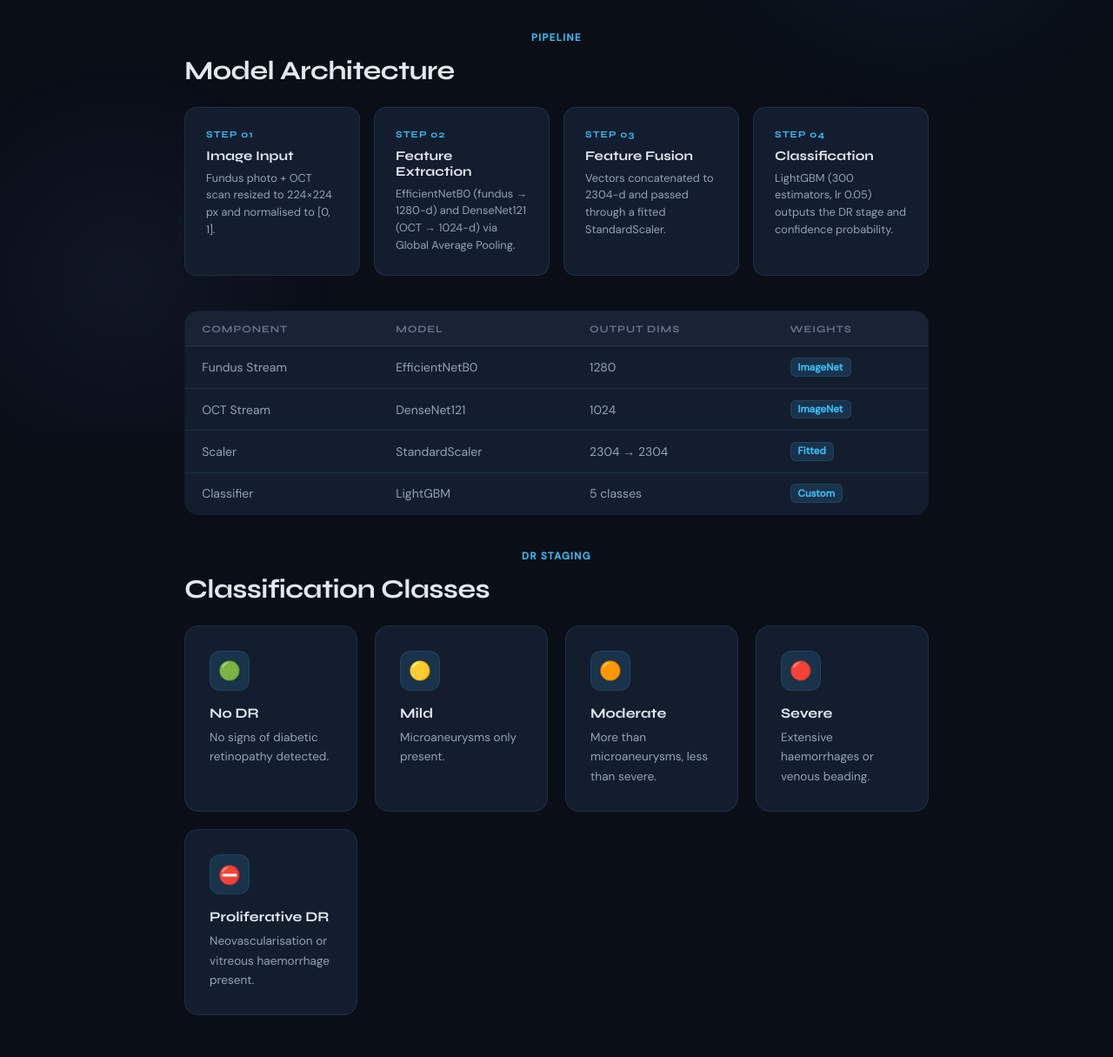
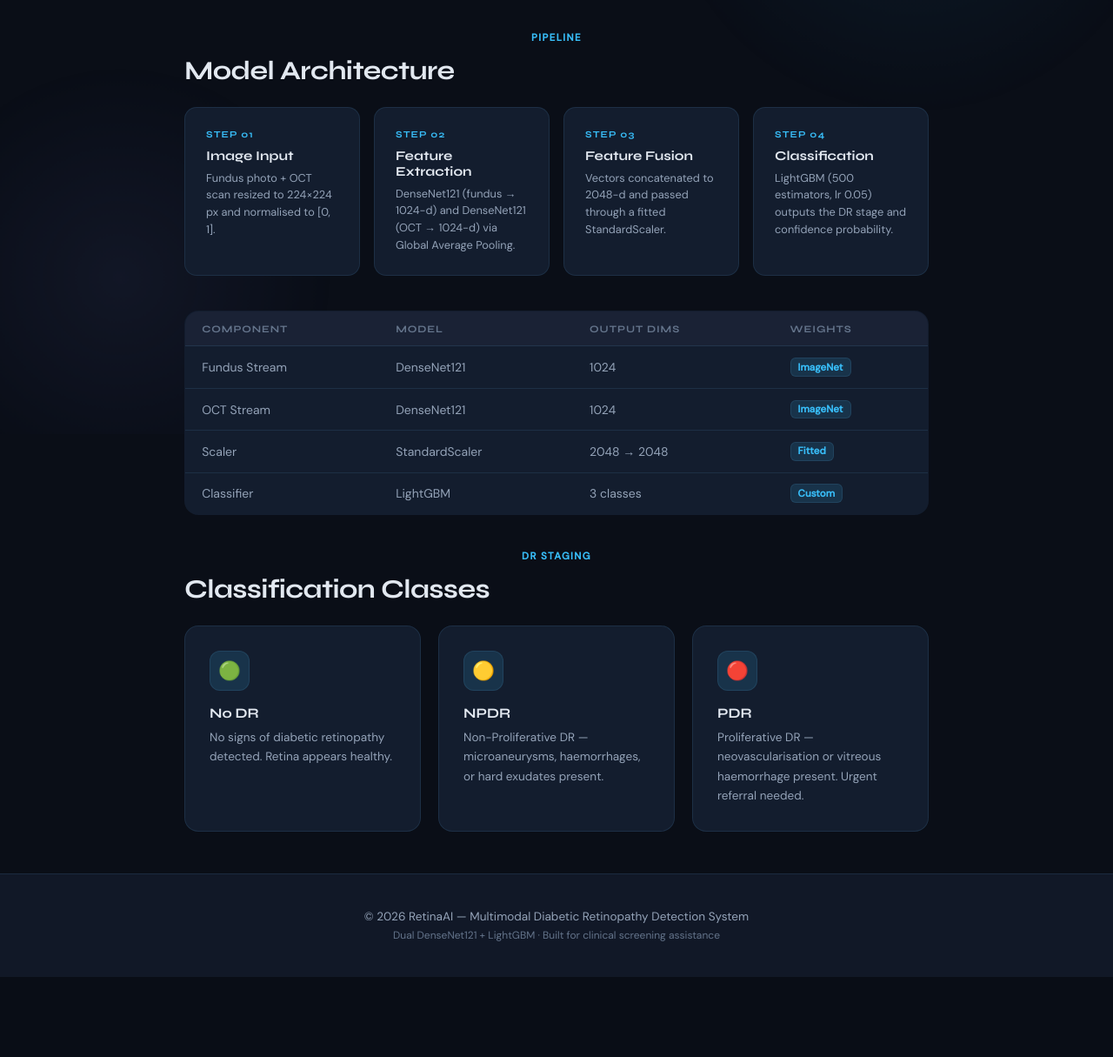
Before and after one commit to mloukikreddy/retina-ai, a Flask app: page /about in a window 1280 px wide. Shown: the part 301-1516 px from the top of the page at 87% size. After the commit the page ends 1424 px from the top, so only its background shows below. Run offline with Flask 3, Linux system fonts and the light colour scheme; parts of the project's set-up code (start-up, migrations or seed data) failed here and were passed over.

Commit message:
Initial commit: RetinaAI DR detection

```diff
--- a/app.py
+++ b/app.py
@@ -78,4 +78,4 @@ def signin():
 
 
 if __name__ == "__main__":
-    app.run(host="0.0.0.0", port=10000)
+    app.run(debug=True)
--- a/config.py
+++ b/config.py
@@ -2,8 +2,6 @@ IMG_SIZE = 224
 
 CLASS_MAP = {
     0: "No DR",
-    1: "Mild",
-    2: "Moderate",
-    3: "Severe",
-    4: "Proliferative DR"
+    1: "NPDR",
+    2: "PDR"
 }
--- a/predict.py
+++ b/predict.py
@@ -1,7 +1,7 @@
 import cv2
 import numpy as np
 import joblib
-import keras
+import tensorflow.keras as keras
 from config import IMG_SIZE, CLASS_MAP
 
 fundus_model = keras.models.load_model("models/fundus_model.h5", compile=False)
--- a/requirements.txt
+++ b/requirements.txt
@@ -1,6 +1,6 @@
 Flask==3.0.3
-tensorflow==2.10.0
-opencv-python-headless==4.9.0.80
+tensorflow==2.19.1
+opencv-python==4.9.0.80
 numpy==1.26.4
 pandas==2.2.2
 scikit-learn==1.4.2
@@ -9,3 +9,4 @@ pillow==10.3.0
 joblib==1.4.2
 tqdm==4.66.4
 h5py==3.11.0
+Werkzeug==3.0.3
--- a/runtime.txt
+++ /dev/null
@@ -1 +0,0 @@
-python-3.10.13
--- a/static/style.css
+++ b/static/style.css
@@ -395,3 +395,89 @@ nav {
   transition: all .35s cubic-bezier(.34,1.56,.64,1); min-width: 240px;
 }
 .toast.show { transform: translateY(0); opacity: 1; }
+
+/* ══════════════════════════════════════════
+   RECOMMENDATION BOX
+══════════════════════════════════════════ */
+.recommendation-box {
+  background: var(--bg3); border: 1px solid var(--border);
+  border-radius: 14px; padding: 1.25rem 1.5rem;
+  margin-top: 1.5rem; margin-bottom: 1.5rem;
+}
+.rec-label {
+  font-family: 'Syne', sans-serif; font-size: .78rem; font-weight: 700;
+  text-transform: uppercase; letter-spacing: .08em;
+  color: var(--accent); margin-bottom: .6rem;
+}
+.recommendation-box p {
+  font-size: .9rem; color: var(--text2); line-height: 1.6;
+}
+
+/* ══════════════════════════════════════════
+   FOOTER
+══════════════════════════════════════════ */
+.site-footer {
+  position: relative; z-index: 1;
+  text-align: center; padding: 2.5rem 2rem;
+  border-top: 1px solid var(--border);
+  background: var(--bg2);
+}
+.site-footer p {
+  font-family: 'DM Sans', sans-serif;
+  font-size: .85rem; color: var(--text2);
+}
+.footer-sub {
+  font-size: .75rem !important; color: var(--text3) !important;
+  margin-top: .35rem;
+}
+
+/* ══════════════════════════════════════════
+   MOBILE HAMBURGER MENU
+══════════════════════════════════════════ */
+.hamburger {
+  display: none; background: none; border: none;
+  color: var(--text); cursor: pointer; padding: .5rem;
+  font-size: 1.4rem; z-index: 101;
+}
+@media(max-width: 680px) {
+  .hamburger { display: flex; align-items: center; }
+  .nav-links {
+    position: fixed; top: 0; right: -100%;
+    width: 260px; height: 100vh;
+    background: var(--bg2); border-left: 1px solid var(--border);
+    flex-direction: column; padding: 5rem 1.5rem 2rem;
+    gap: .5rem; transition: right .35s ease;
+    z-index: 100; backdrop-filter: blur(20px);
+  }
+  .nav-links.open { right: 0; }
+  .nav-btn { width: 100%; justify-content: flex-start; padding: .75rem 1rem; }
+  .theme-toggle { margin-left: 0; margin-top: .5rem; }
+}
+
+/* ══════════════════════════════════════════
+   SCROLL ANIMATIONS
+══════════════════════════════════════════ */
+.fade-in {
+  opacity: 0; transform: translateY(24px);
+  transition: opacity .6s ease, transform .6s ease;
+}
+.fade-in.visible {
+  opacity: 1; transform: translateY(0);
+}
+
+/* ══════════════════════════════════════════
+   EXTRA POLISH
+══════════════════════════════════════════ */
+.drag-over { border-color: var(--accent) !important; background: var(--glow) !important; }
+
+/* Smooth focus rings */
+:focus-visible {
+  outline: 2px solid var(--accent);
+  outline-offset: 2px;
+}
+
+/* Selection color */
+::selection {
+  background: rgba(56,189,248,.3);
+  color: var(--text);
+}
--- a/static/theme.js
+++ b/static/theme.js
@@ -27,3 +27,36 @@ function showToast(msg) {
   t.classList.add('show');
   setTimeout(() => t.classList.remove('show'), 3200);
 }
+
+// ── Mobile hamburger menu ─────────────────
+function toggleMenu() {
+  const links = document.querySelector('.nav-links');
+  if (links) links.classList.toggle('open');
+}
+
+// Close menu when clicking a link
+document.addEventListener('click', function(e) {
+  const links = document.querySelector('.nav-links');
+  const hamburger = document.querySelector('.hamburger');
+  if (links && links.classList.contains('open') &&
+      !links.contains(e.target) && !hamburger.contains(e.target)) {
+    links.classList.remove('open');
+  }
+});
+
+// ── Scroll-triggered fade-in animations ───
+document.addEventListener('DOMContentLoaded', function() {
+  const faders = document.querySelectorAll('.fade-in');
+  if (faders.length === 0) return;
+
+  const observer = new IntersectionObserver(function(entries) {
+    entries.forEach(function(entry) {
+      if (entry.isIntersecting) {
+        entry.target.classList.add('visible');
+        observer.unobserve(entry.target);
+      }
+    });
+  }, { threshold: 0.15 });
+
+  faders.forEach(function(el) { observer.observe(el); });
+});
--- a/templates/about.html
+++ b/templates/about.html
@@ -12,6 +12,7 @@
 
 <nav>
   <a class="nav-logo" href="/">👁 RetinaAI <span class="dot"></span></a>
+  <button class="hamburger" onclick="toggleMenu()" aria-label="Menu">☰</button>
   <div class="nav-links">
     <a class="nav-btn" href="/">Home</a>
     <a class="nav-btn" href="/predict">🔬 Predict</a>
@@ -41,17 +42,17 @@
       <div class="step-card">
         <div class="step-num">Step 02</div>
         <div class="step-title">Feature Extraction</div>
-        <div class="step-desc">EfficientNetB0 (fundus → 1280-d) and DenseNet121 (OCT → 1024-d) via Global Average Pooling.</div>
+        <div class="step-desc">DenseNet121 (fundus → 1024-d) and DenseNet121 (OCT → 1024-d) via Global Average Pooling.</div>
       </div>
       <div class="step-card">
         <div class="step-num">Step 03</div>
         <div class="step-title">Feature Fusion</div>
-        <div class="step-desc">Vectors concatenated to 2304-d and passed through a fitted StandardScaler.</div>
+        <div class="step-desc">Vectors concatenated to 2048-d and passed through a fitted StandardScaler.</div>
       </div>
       <div class="step-card">
         <div class="step-num">Step 04</div>
         <div class="step-title">Classification</div>
-        <div class="step-desc">LightGBM (300 estimators, lr 0.05) outputs the DR stage and confidence probability.</div>
+        <div class="step-desc">LightGBM (500 estimators, lr 0.05) outputs the DR stage and confidence probability.</div>
       </div>
     </div>
 
@@ -60,26 +61,29 @@
         <tr><th>Component</th><th>Model</th><th>Output Dims</th><th>Weights</th></tr>
       </thead>
       <tbody>
-        <tr><td>Fundus Stream</td><td>EfficientNetB0</td><td>1280</td><td><span class="tag">ImageNet</span></td></tr>
+        <tr><td>Fundus Stream</td><td>DenseNet121</td><td>1024</td><td><span class="tag">ImageNet</span></td></tr>
         <tr><td>OCT Stream</td><td>DenseNet121</td><td>1024</td><td><span class="tag">ImageNet</span></td></tr>
-        <tr><td>Scaler</td><td>StandardScaler</td><td>2304 → 2304</td><td><span class="tag">Fitted</span></td></tr>
-        <tr><td>Classifier</td><td>LightGBM</td><td>5 classes</td><td><span class="tag">Custom</span></td></tr>
+        <tr><td>Scaler</td><td>StandardScaler</td><td>2048 → 2048</td><td><span class="tag">Fitted</span></td></tr>
+        <tr><td>Classifier</td><td>LightGBM</td><td>3 classes</td><td><span class="tag">Custom</span></td></tr>
       </tbody>
     </table>
 
     <div class="section-label">DR Staging</div>
     <div class="section-title" style="text-align:left;margin-bottom:1.5rem">Classification Classes</div>
-    <div class="cards-grid" style="grid-template-columns:repeat(auto-fit,minmax(160px,1fr))">
-      <div class="feature-card"><div class="card-icon">🟢</div><div class="card-title">No DR</div><div class="card-desc">No signs of diabetic retinopathy detected.</div></div>
-      <div class="feature-card"><div class="card-icon">🟡</div><div class="card-title">Mild</div><div class="card-desc">Microaneurysms only present.</div></div>
-      <div class="feature-card"><div class="card-icon">🟠</div><div class="card-title">Moderate</div><div class="card-desc">More than microaneurysms, less than severe.</div></div>
-      <div class="feature-card"><div class="card-icon">🔴</div><div class="card-title">Severe</div><div class="card-desc">Extensive haemorrhages or venous beading.</div></div>
-      <div class="feature-card"><div class="card-icon">⛔</div><div class="card-title">Proliferative DR</div><div class="card-desc">Neovascularisation or vitreous haemorrhage present.</div></div>
+    <div class="cards-grid" style="grid-template-columns:repeat(auto-fit,minmax(220px,1fr))">
+      <div class="feature-card"><div class="card-icon">🟢</div><div class="card-title">No DR</div><div class="card-desc">No signs of diabetic retinopathy detected. Retina appears healthy.</div></div>
+      <div class="feature-card"><div class="card-icon">🟡</div><div class="card-title">NPDR</div><div class="card-desc">Non-Proliferative DR — microaneurysms, haemorrhages, or hard exudates present.</div></div>
+      <div class="feature-card"><div class="card-icon">🔴</div><div class="card-title">PDR</div><div class="card-desc">Proliferative DR — neovascularisation or vitreous haemorrhage present. Urgent referral needed.</div></div>
     </div>
 
   </div>
 </div>
 
+<footer class="site-footer">
+  <p>© 2026 RetinaAI — Multimodal Diabetic Retinopathy Detection System</p>
+  <p class="footer-sub">Dual DenseNet121 + LightGBM · Built for clinical screening assistance</p>
+</footer>
+
 <div class="toast" id="toast"></div>
 <script src="{{ url_for('static', filename='theme.js') }}"></script>
 </body>
--- a/templates/predict.html
+++ b/templates/predict.html
@@ -12,6 +12,7 @@
 
 <nav>
   <a class="nav-logo" href="/">👁 RetinaAI <span class="dot"></span></a>
+  <button class="hamburger" onclick="toggleMenu()" aria-label="Menu">☰</button>
   <div class="nav-links">
     <a class="nav-btn" href="/">Home</a>
     <a class="nav-btn active-link" href="/predict">🔬 Predict</a>
--- a/templates/signin.html
+++ b/templates/signin.html
@@ -12,6 +12,7 @@
 
 <nav>
   <a class="nav-logo" href="/">👁 RetinaAI <span class="dot"></span></a>
+  <button class="hamburger" onclick="toggleMenu()" aria-label="Menu">☰</button>
   <div class="nav-links">
     <a class="nav-btn" href="/">Home</a>
     <a class="nav-btn" href="/predict">🔬 Predict</a>
```
Also changed, not shown: render.yaml (deleted, +0 -10 lines), templates/index.html (+13 -8 lines), templates/result.html (+20 -6 lines), train_model.py (+6 -5 lines), 5 other files.
